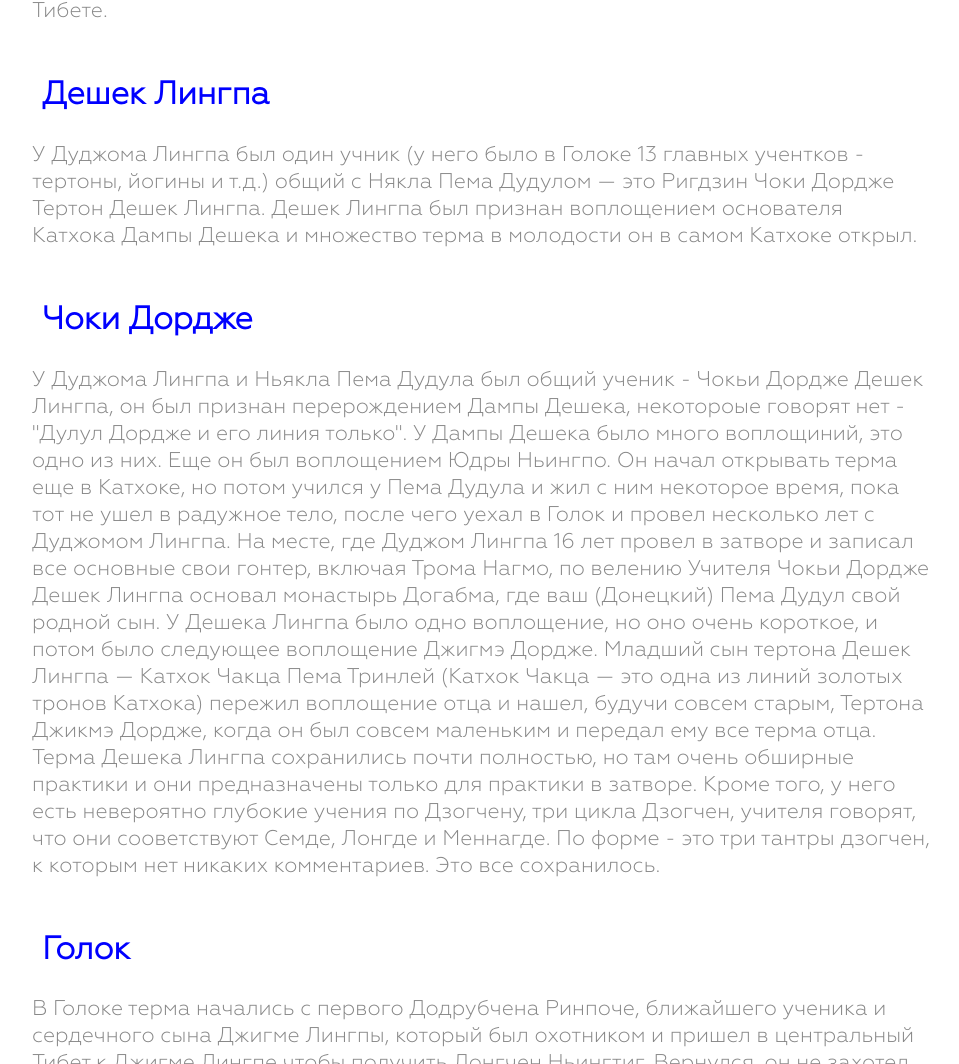
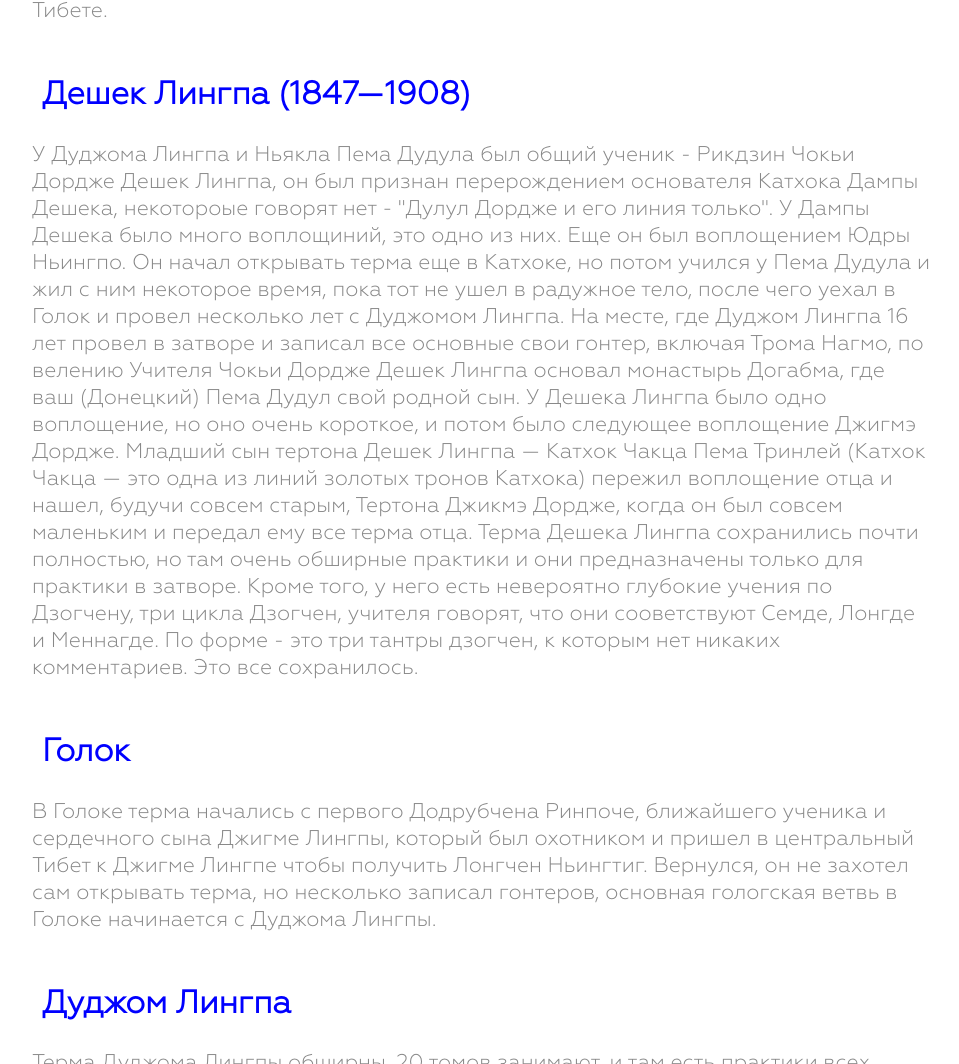
Before and after one commit to Azenberg/pema.guru, a plain HTML site: page kathok.htm in a window 1280 px wide. Shown: the part 10936-12000 px from the top of the page, without its empty margins (158-1117 px from the left). Drawn offline with Linux system fonts and the light colour scheme.

Commit message:
Update kathok.htm

```diff
--- a/kathok.htm
+++ b/kathok.htm
@@ -409,20 +409,9 @@
 Дуджому Ринпоче в эмиграции сохранилась ньингмапа полностью,
 то благодаря Кхенпо Джигме Пунцог она сохранилась в Восточном Тибете.</p>
 </p>
-<h2><a name="deshek.lingpa">Дешек Лингпа</a></h2>
-
-<p>У Дуджома Лингпа был один учник (у него было
-в Голоке 13 главных учентков - тертоны, йогины и т.д.) общий с Някла Пема Дудулом — это
-Ригдзин Чоки Дордже Тертон Дешек Лингпа. Дешек Лингпа был признан воплощением
-основателя Катхока Дампы Дешека и множество терма в молодости он в
-самом Катхоке открыл.
-</p>
-
-
-<h2><a name="choki.dorje">Чоки Дордже</a></h2>
-
-<p>У Дуджома Лингпа и Ньякла Пема Дудула был общий ученик - Чокьи Дордже Дешек Лингпа,
-он был признан перерождением Дампы Дешека, некотороые говорят нет - "Дулул Дордже и его линия только".
+<h2><a name="deshek.lingpa">Дешек Лингпа (1847—1908)</a></h2>
+<p>У Дуджома Лингпа и Ньякла Пема Дудула был общий ученик - Рикдзин Чокьи Дордже Дешек Лингпа,
+он был признан перерождением основателя Катхока Дампы Дешека, некотороые говорят нет - "Дулул Дордже и его линия только".
 У Дампы Дешека было много воплощиний, это одно из них. Еще он был воплощением
 Юдры Ньингпо. Он начал открывать терма еще в Катхоке, но потом учился у Пема Дудула
 и жил с ним некоторое время, пока тот не ушел в радужное тело, после чего уехал
```
